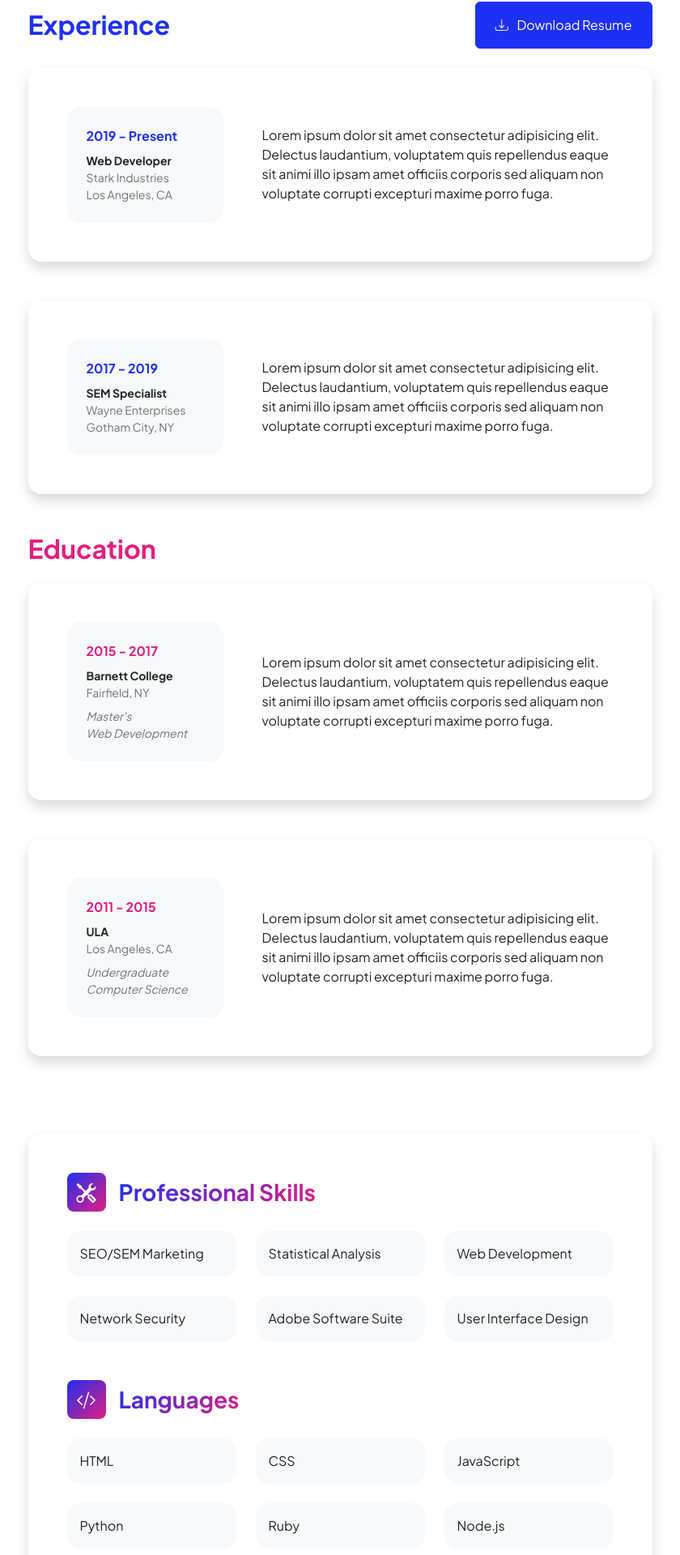
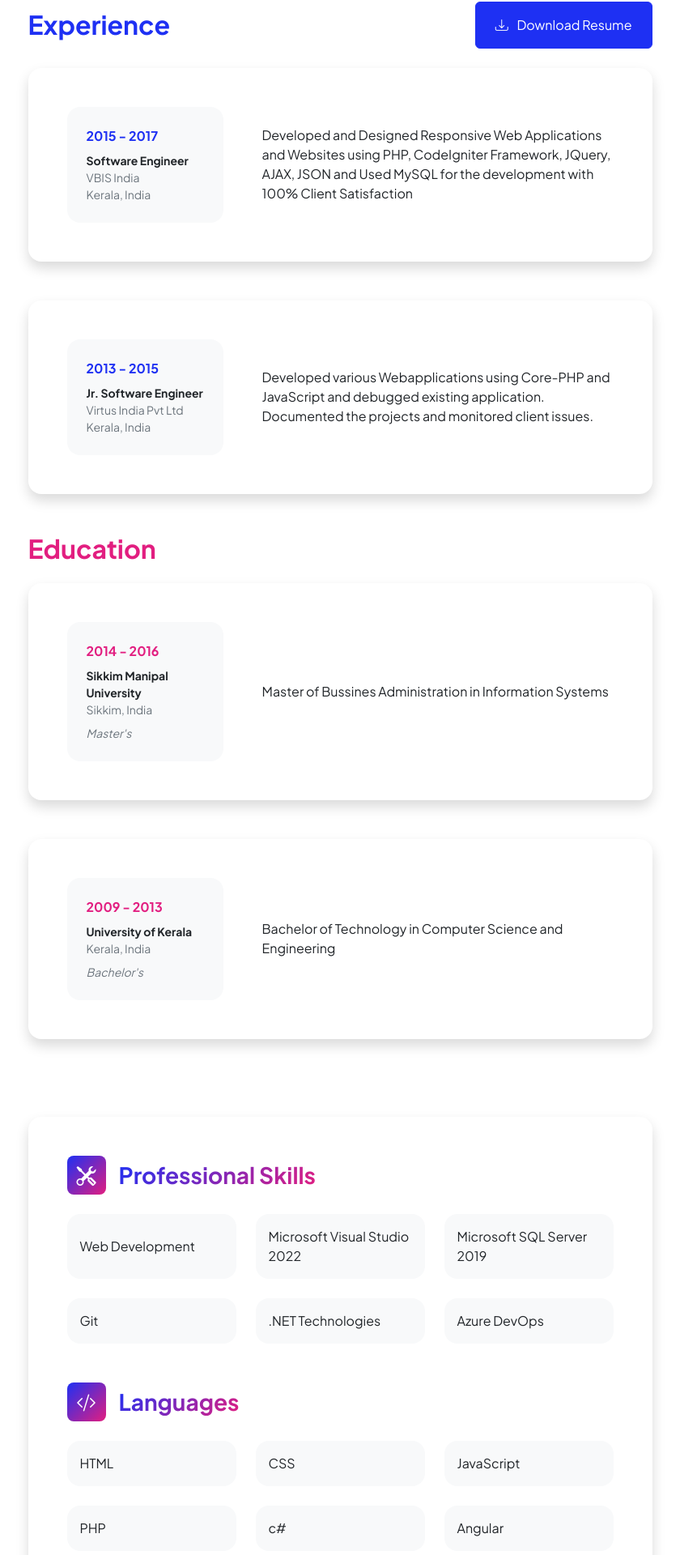
Before and after one commit to benoysamthomas/personal-portfolio-app, an Angular app: page /resume in a window 1280 px wide. Shown: the part 224-2144 px from the top of the page at 81% size, without its empty margins (220-1060 px from the left). Built offline with nearby package versions, Linux system fonts and the light colour scheme.

Commit message:
Resume and Contact changes

```diff
--- a/src/app/pages/contact/contact.component.html
+++ b/src/app/pages/contact/contact.component.html
@@ -12,14 +12,8 @@
             </div>
           <div class="row gx-5 justify-content-center">
               <div class="col-lg-8 col-xl-6">
-                  <!-- * * * * * * * * * * * * * * *-->
-                  <!-- * * SB Forms Contact Form * *-->
-                  <!-- * * * * * * * * * * * * * * *-->
-                  <!-- This form is pre-integrated with SB Forms.-->
-                  <!-- To make this form functional, sign up at-->
-                  <!-- https://startbootstrap.com/solution/contact-forms-->
-                  <!-- to get an API token!-->
-                  <form id="contactForm" data-sb-form-api-token="API_TOKEN">
+
+                  <form id="contactForm" >
                       <!-- Name input-->
                       <div class="form-floating mb-3">
                           <input class="form-control" id="name" type="text" placeholder="Enter your name..." data-sb-validations="required" />
@@ -52,9 +46,8 @@
                       <div class="d-none" id="submitSuccessMessage">
                           <div class="text-center mb-3">
                               <div class="fw-bolder">Form submission successful!</div>
-                              To activate this form, sign up at
-                              <br />
-                              <a href="https://startbootstrap.com/solution/contact-forms">https://startbootstrap.com/solution/contact-forms</a>
+
+
                           </div>
                       </div>
                       <!-- Submit error message-->
@@ -63,7 +56,7 @@
                       <!-- an error submitting the form-->
                       <div class="d-none" id="submitErrorMessage"><div class="text-center text-danger mb-3">Error sending message!</div></div>
                       <!-- Submit Button-->
-                      <div class="d-grid"><button class="btn btn-primary btn-lg disabled" id="submitButton" type="submit">Submit</button></div>
+                      <div class="d-grid"><button class="btn btn-primary btn-lg " id="submitButton" type="submit">Submit</button></div>
                   </form>
               </div>
           </div>
--- a/src/app/pages/resume/resume.component.html
+++ b/src/app/pages/resume/resume.component.html
@@ -22,13 +22,13 @@
                 <div class="row align-items-center gx-5">
                     <div class="col text-center text-lg-start mb-4 mb-lg-0">
                         <div class="bg-light p-4 rounded-4">
-                            <div class="text-primary fw-bolder mb-2">2019 - Present</div>
-                            <div class="small fw-bolder">Web Developer</div>
-                            <div class="small text-muted">Stark Industries</div>
-                            <div class="small text-muted">Los Angeles, CA</div>
+                            <div class="text-primary fw-bolder mb-2">2015 - 2017</div>
+                            <div class="small fw-bolder">Software Engineer</div>
+                            <div class="small text-muted">VBIS India</div>
+                            <div class="small text-muted">Kerala, India</div>
                         </div>
                     </div>
-                    <div class="col-lg-8"><div>Lorem ipsum dolor sit amet consectetur adipisicing elit. Delectus laudantium, voluptatem quis repellendus eaque sit animi illo ipsam amet officiis corporis sed aliquam non voluptate corrupti excepturi maxime porro fuga.</div></div>
+                    <div class="col-lg-8"><div>Developed and Designed Responsive Web Applications and Websites using PHP, CodeIgniter Framework, JQuery, AJAX, JSON and Used MySQL for the development with 100% Client Satisfaction</div></div>
                 </div>
             </div>
         </div>
@@ -38,13 +38,13 @@
                 <div class="row align-items-center gx-5">
                     <div class="col text-center text-lg-start mb-4 mb-lg-0">
                         <div class="bg-light p-4 rounded-4">
-                            <div class="text-primary fw-bolder mb-2">2017 - 2019</div>
-                            <div class="small fw-bolder">SEM Specialist</div>
-                            <div class="small text-muted">Wayne Enterprises</div>
-                            <div class="small text-muted">Gotham City, NY</div>
+                            <div class="text-primary fw-bolder mb-2">2013 - 2015</div>
+                            <div class="small fw-bolder">Jr. Software Engineer</div>
+                            <div class="small text-muted">Virtus India Pvt Ltd</div>
+                            <div class="small text-muted">Kerala, India</div>
                         </div>
                     </div>
-                    <div class="col-lg-8"><div>Lorem ipsum dolor sit amet consectetur adipisicing elit. Delectus laudantium, voluptatem quis repellendus eaque sit animi illo ipsam amet officiis corporis sed aliquam non voluptate corrupti excepturi maxime porro fuga.</div></div>
+                    <div class="col-lg-8"><div> Developed various Webapplications using Core-PHP and JavaScript and debugged existing application. Documented the projects and monitored client issues.</div></div>
                 </div>
             </div>
         </div>
@@ -59,18 +59,18 @@
                         <div class="row align-items-center gx-5">
                             <div class="col text-center text-lg-start mb-4 mb-lg-0">
                                 <div class="bg-light p-4 rounded-4">
-                                    <div class="text-secondary fw-bolder mb-2">2015 - 2017</div>
+                                    <div class="text-secondary fw-bolder mb-2">2014 - 2016</div>
                                     <div class="mb-2">
-                                        <div class="small fw-bolder">Barnett College</div>
-                                        <div class="small text-muted">Fairfield, NY</div>
+                                        <div class="small fw-bolder">Sikkim Manipal University</div>
+                                        <div class="small text-muted">Sikkim, India</div>
                                     </div>
                                     <div class="fst-italic">
                                         <div class="small text-muted">Master's</div>
-                                        <div class="small text-muted">Web Development</div>
+                                        <div class="small text-muted"></div>
                                     </div>
                                 </div>
                             </div>
-                            <div class="col-lg-8"><div>Lorem ipsum dolor sit amet consectetur adipisicing elit. Delectus laudantium, voluptatem quis repellendus eaque sit animi illo ipsam amet officiis corporis sed aliquam non voluptate corrupti excepturi maxime porro fuga.</div></div>
+                            <div class="col-lg-8"><div>Master of Bussines Administration in Information Systems</div></div>
                         </div>
                     </div>
                 </div>
@@ -80,18 +80,18 @@
                         <div class="row align-items-center gx-5">
                             <div class="col text-center text-lg-start mb-4 mb-lg-0">
                                 <div class="bg-light p-4 rounded-4">
-                                    <div class="text-secondary fw-bolder mb-2">2011 - 2015</div>
+                                    <div class="text-secondary fw-bolder mb-2">2009 - 2013</div>
                                     <div class="mb-2">
-                                        <div class="small fw-bolder">ULA</div>
-                                        <div class="small text-muted">Los Angeles, CA</div>
+                                        <div class="small fw-bolder">University of Kerala</div>
+                                        <div class="small text-muted">Kerala, India</div>
                                     </div>
                                     <div class="fst-italic">
-                                        <div class="small text-muted">Undergraduate</div>
-                                        <div class="small text-muted">Computer Science</div>
+                                        <div class="small text-muted">Bachelor's</div>
+                                        <div class="small text-muted"></div>
                                     </div>
                                 </div>
                             </div>
-                            <div class="col-lg-8"><div>Lorem ipsum dolor sit amet consectetur adipisicing elit. Delectus laudantium, voluptatem quis repellendus eaque sit animi illo ipsam amet officiis corporis sed aliquam non voluptate corrupti excepturi maxime porro fuga.</div></div>
+                            <div class="col-lg-8"><div> Bachelor of Technology in Computer Science and Engineering </div></div>
                         </div>
                     </div>
                 </div>
@@ -110,14 +110,14 @@
                                 <h3 class="fw-bolder mb-0"><span class="text-gradient d-inline">Professional Skills</span></h3>
                             </div>
                             <div class="row row-cols-1 row-cols-md-3 mb-4">
-                                <div class="col mb-4 mb-md-0"><div class="d-flex align-items-center bg-light rounded-4 p-3 h-100">SEO/SEM Marketing</div></div>
-                                <div class="col mb-4 mb-md-0"><div class="d-flex align-items-center bg-light rounded-4 p-3 h-100">Statistical Analysis</div></div>
-                                <div class="col"><div class="d-flex align-items-center bg-light rounded-4 p-3 h-100">Web Development</div></div>
+                                <div class="col mb-4 mb-md-0"><div class="d-flex align-items-center bg-light rounded-4 p-3 h-100">Web Development</div></div>
+                                <div class="col mb-4 mb-md-0"><div class="d-flex align-items-center bg-light rounded-4 p-3 h-100">Microsoft Visual Studio 2022</div></div>
+                                <div class="col"><div class="d-flex align-items-center bg-light rounded-4 p-3 h-100">Microsoft SQL Server 2019</div></div>
                             </div>
                             <div class="row row-cols-1 row-cols-md-3">
-                                <div class="col mb-4 mb-md-0"><div class="d-flex align-items-center bg-light rounded-4 p-3 h-100">Network Security</div></div>
-                                <div class="col mb-4 mb-md-0"><div class="d-flex align-items-center bg-light rounded-4 p-3 h-100">Adobe Software Suite</div></div>
-                                <div class="col"><div class="d-flex align-items-center bg-light rounded-4 p-3 h-100">User Interface Design</div></div>
+                                <div class="col mb-4 mb-md-0"><div class="d-flex align-items-center bg-light rounded-4 p-3 h-100">Git</div></div>
+                                <div class="col mb-4 mb-md-0"><div class="d-flex align-items-center bg-light rounded-4 p-3 h-100">.NET Technologies</div></div>
+                                <div class="col"><div class="d-flex align-items-center bg-light rounded-4 p-3 h-100">Azure DevOps</div></div>
                             </div>
                         </div>
                         <!-- Languages list-->
@@ -132,9 +132,9 @@
                                 <div class="col"><div class="d-flex align-items-center bg-light rounded-4 p-3 h-100">JavaScript</div></div>
                             </div>
                             <div class="row row-cols-1 row-cols-md-3">
-                                <div class="col mb-4 mb-md-0"><div class="d-flex align-items-center bg-light rounded-4 p-3 h-100">Python</div></div>
-                                <div class="col mb-4 mb-md-0"><div class="d-flex align-items-center bg-light rounded-4 p-3 h-100">Ruby</div></div>
-                                <div class="col"><div class="d-flex align-items-center bg-light rounded-4 p-3 h-100">Node.js</div></div>
+                                <div class="col mb-4 mb-md-0"><div class="d-flex align-items-center bg-light rounded-4 p-3 h-100">PHP</div></div>
+                                <div class="col mb-4 mb-md-0"><div class="d-flex align-items-center bg-light rounded-4 p-3 h-100">c# </div></div>
+                                <div class="col"><div class="d-flex align-items-center bg-light rounded-4 p-3 h-100">Angular</div></div>
                             </div>
                         </div>
                     </div>
```
